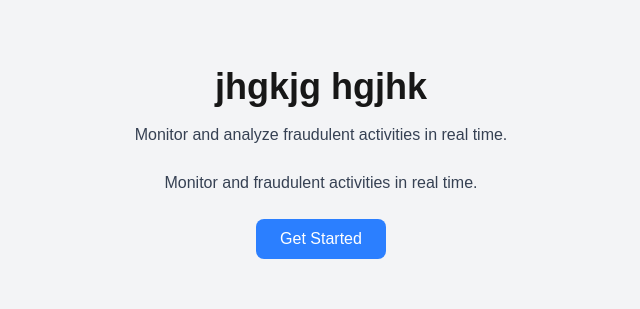
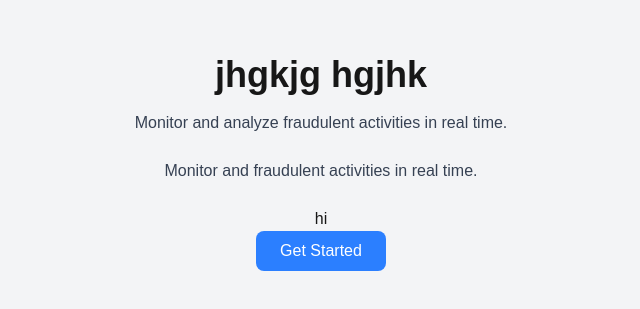
Before and after one commit to Abhipal7500/Frauddetectiondashboard, a Next.js app: page / in a window 1280 px wide. Shown: the part 237-546 px from the top of the page, without its empty margins (319-959 px from the left). Built offline with nearby package versions, Linux system fonts and the light colour scheme.

Commit message:
Update page.js

```diff
--- a/app/page.js
+++ b/app/page.js
@@ -9,6 +9,7 @@ export default function HomePage() {
       <h1 className="text-4xl font-bold mb-4">jhgkjg hgjhk</h1>
       <p className="text-gray-700 mb-6">Monitor and analyze fraudulent activities in real time.</p>
       <p className="text-gray-700 mb-6">Monitor and  fraudulent activities in real time.</p>
+    <h2>hi</h2>
       <button
         className="px-6 py-2 bg-blue-500 text-white rounded-lg hover:bg-blue-600 transition"
         onClick={() => router.push("/login")}
```
